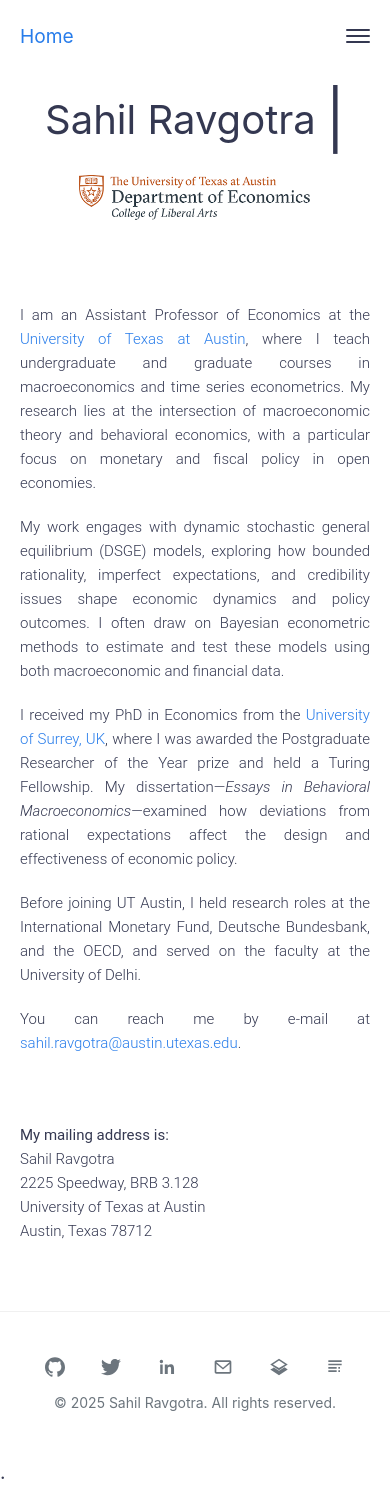
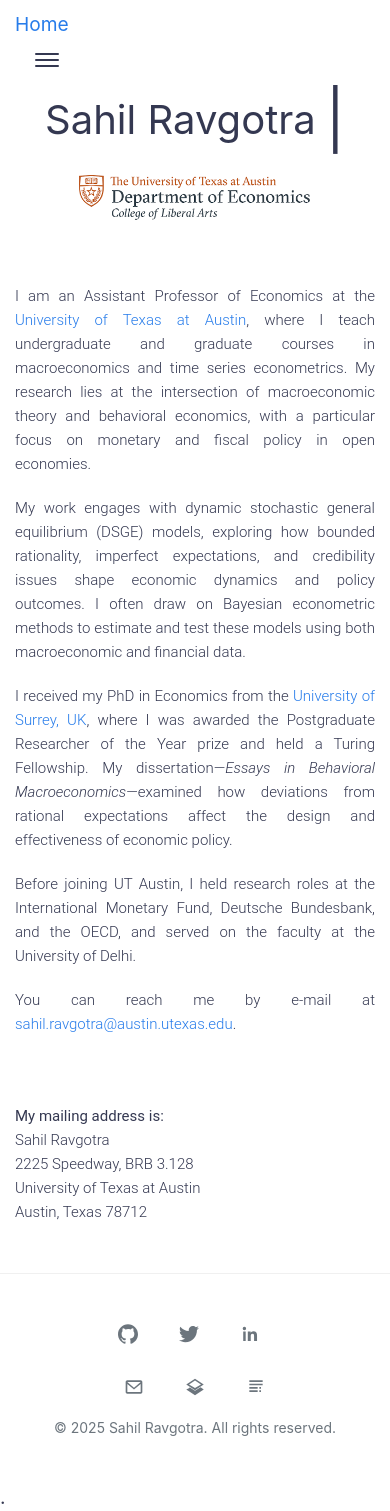
Before and after one commit to ravgotrasahil/ravgotrasahil-github.io, a Jekyll site: the page built from index.md, in a window 390 px wide. Built offline with Jekyll 4.4.1, drawn with Linux system fonts in a browser that asks for light colours; before the commit the page ends 1487 px from its top, so only the background shows below that.

Commit message:
Update main.css

```diff
--- a/assets/css/main.css
+++ b/assets/css/main.css
@@ -3,6 +3,24 @@
 /*# sourceMappingURL=maps/main.css.map */
 
 
+/* Existing global styles and resets */
+html {
+  line-height: 1.15;
+  -ms-text-size-adjust: 100%;
+  -webkit-text-size-adjust: 100%;
+}
+body {
+  margin: 0;
+  font-family: -apple-system, BlinkMacSystemFont, "Segoe UI", Roboto, "Helvetica Neue", Arial, sans-serif, "Apple Color Emoji", "Segoe UI Emoji", "Segoe UI Symbol";
+  font-size: 1.2rem;
+  line-height: 1.5;
+  color: #343851;
+  background-color: #fff;
+  -webkit-font-smoothing: antialiased;
+  -webkit-text-size-adjust: 100%;
+}
+
+/* Anchor styling */
 a {
   color: #277cea !important;
   text-decoration: none !important;
@@ -10,14 +28,12 @@
   -webkit-transition: all .2s linear;
   transition: all .2s linear;
 }
-
 a:active,
 a:focus {
   outline: 0;
   text-decoration: none !important;
   border-bottom: none !important;
 }
-
 a:hover,
 a:focus {
   color: #68a4f1 !important;
@@ -29,7 +45,98 @@
 .header__links a {
   color: #277cea !important;
 }
-
 .header__links a:hover {
   color: #68a4f1 !important;
 }
+
+/* General layout containers */
+.container {
+  padding: 0 20px;
+  margin: 0 auto;
+  max-width: 1170px;
+}
+
+/* Responsive Hero Section */
+.hero__wrap {
+  position: absolute;
+  top: 50%;
+  left: 50%;
+  transform: translate(-50%, -50%);
+  text-align: center;
+  color: rgba(255, 255, 255, 0.8);
+  width: 100%;
+  max-width: 90%;
+  z-index: 1;
+}
+.hero__wrap .hero__title {
+  font-size: 1.8em;
+  color: #fff;
+}
+@media (min-width: 768px) {
+  .hero__wrap .hero__title {
+    font-size: 2.625em;
+    line-height: 3.125rem;
+  }
+}
+
+/* RESPONSIVE ADJUSTMENTS FOR PHONES */
+@media only screen and (max-width: 768px) {
+  .container {
+    padding: 0 15px;
+  }
+
+  .hero__wrap .hero__title {
+    font-size: 1.5em;
+  }
+
+  .header__inner {
+    flex-direction: column;
+    align-items: flex-start;
+  }
+
+  .header__links-wrapper {
+    display: flex;
+    flex-direction: column;
+    align-items: flex-start;
+    padding: 10px 0;
+  }
+
+  .header__link {
+    padding: 0.75rem 1rem;
+    width: 100%;
+    border-bottom: 1px solid #eee;
+  }
+
+  .hero img {
+    max-width: 80%;
+    height: auto;
+  }
+
+  footer .social {
+    flex-wrap: wrap;
+    justify-content: center;
+  }
+
+  footer .social__link {
+    margin: 5px;
+  }
+
+  .page-content {
+    padding: 1.5em 0;
+  }
+}
+
+/* Optional fix for logo spacing */
+@media only screen and (max-width: 480px) {
+  .custom-header {
+    flex-direction: column;
+    gap: 10px;
+  }
+  .custom-header img {
+    height: 45px !important;
+    top: 0 !important;
+  }
+  .custom-header span {
+    font-size: 1.5rem !important;
+  }
+}
```
